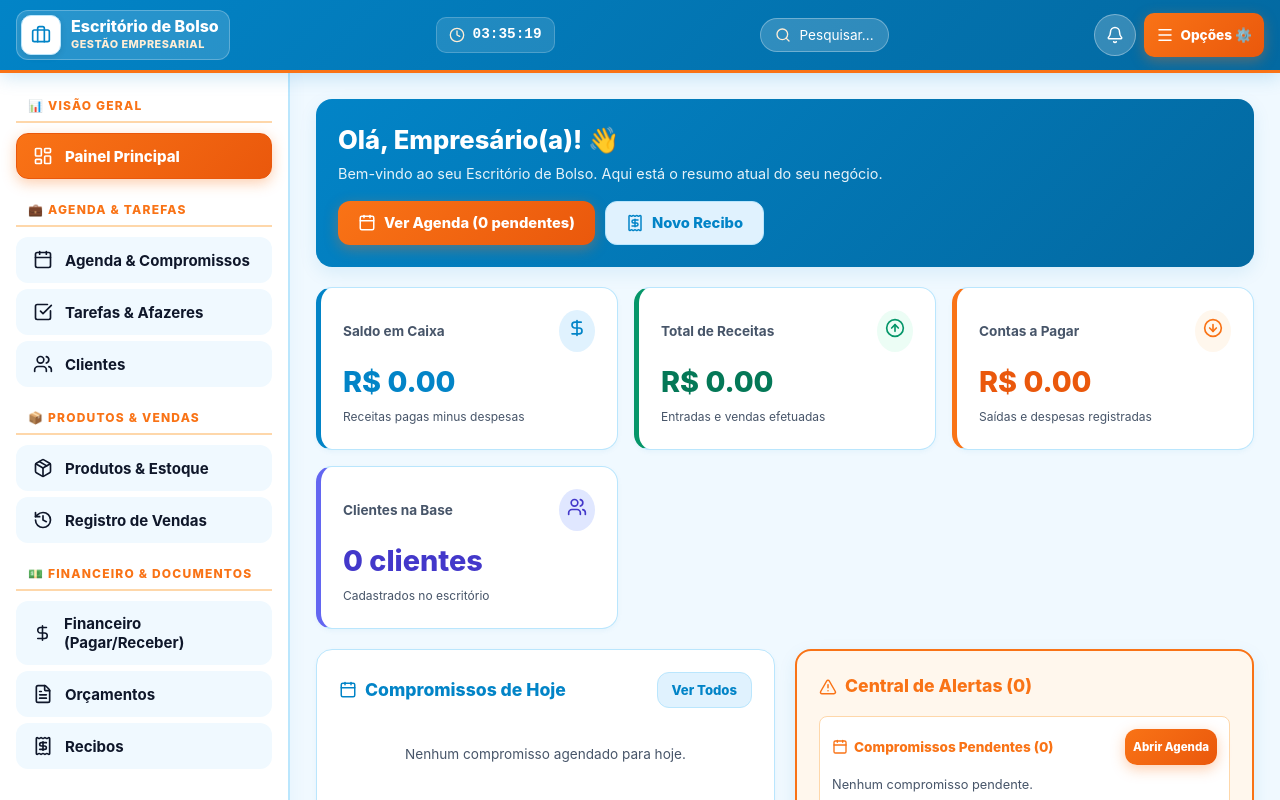
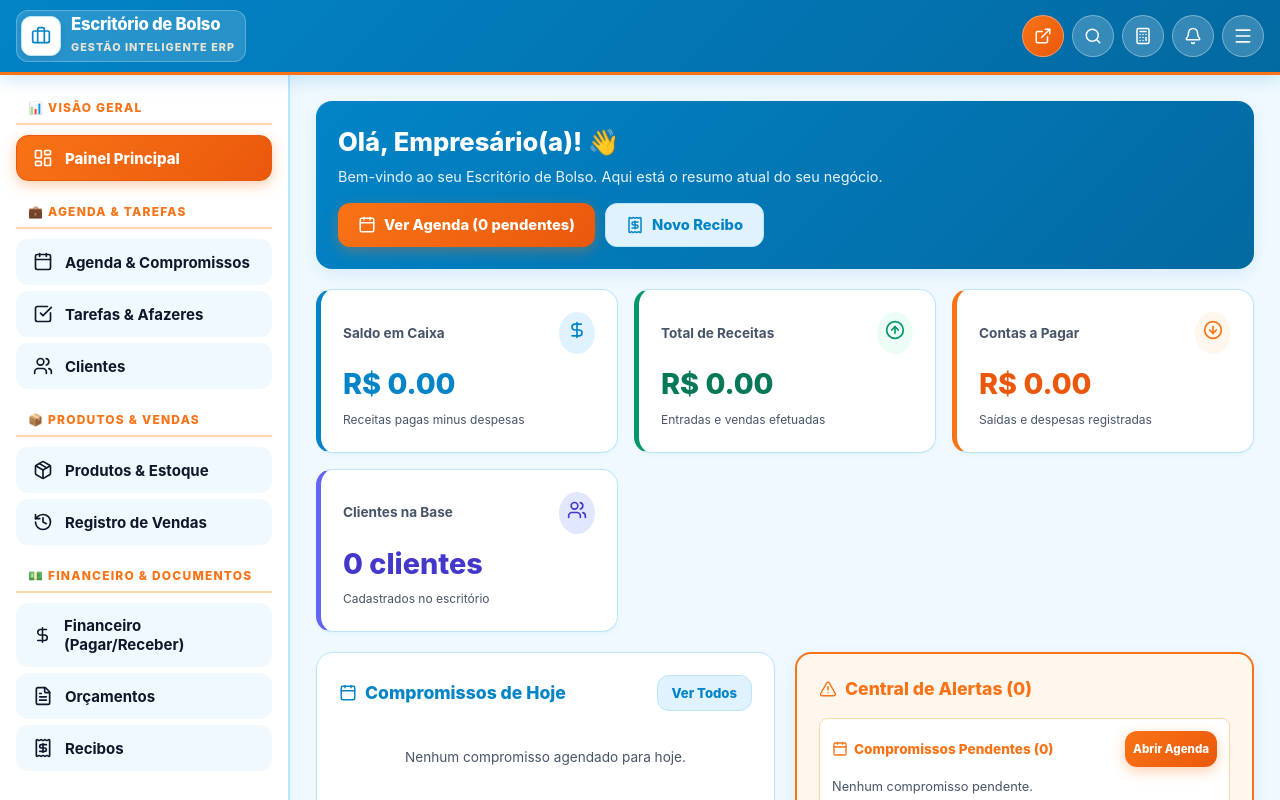
Before and after one commit to GerailtonNeves/Gestor-Agenda, a React (Vite) app: page / in a window 1280 px wide. Shown: the top 800 px of the page. Built offline with nearby package versions, Linux system fonts and the light colour scheme.

Commit message:
Add files via upload

```diff
--- a/src/components/Header.jsx
+++ b/src/components/Header.jsx
@@ -13,7 +13,8 @@ import {
   Menu as MenuIcon,
   X,
   Sparkles,
-  ChevronRight
+  ChevronRight,
+  ExternalLink
 } from 'lucide-react';
 import { licenseApi } from '../utils/licenseUtils';
 
@@ -53,6 +54,10 @@ export default function Header({
     navigator.clipboard.writeText(publicLink);
     setCopiado(true);
     setTimeout(() => setCopiado(false), 3000);
+  };
+
+  const handleAbrirPaginaPublica = () => {
+    window.open(publicLink, '_blank');
   };
 
   return (
@@ -99,134 +104,77 @@ export default function Header({
               <Briefcase size={20} style={{ color: 'var(--blue-primary)' }} />
             )}
           </div>
-
-          <div style={{ overflow: 'hidden' }}>
-            <div style={{ fontSize: '1rem', fontWeight: 800, color: '#ffffff', lineHeight: 1.2, whiteSpace: 'nowrap', overflow: 'hidden', textOverflow: 'ellipsis' }}>
-              <span>{empresa.nomeFantasia || 'Escritório de Bolso'}</span>
-            </div>
-            <div style={{ fontSize: '0.68rem', fontWeight: 800, color: '#ffedd5', textTransform: 'uppercase', letterSpacing: '0.5px', whiteSpace: 'nowrap' }}>
-              <span>Gestão Empresarial</span>
-            </div>
+          <div>
+            <h1 className="topbar-title" style={{ fontSize: '1.05rem', margin: 0, lineHeight: '1.1', whiteSpace: 'nowrap', overflow: 'hidden', textOverflow: 'ellipsis' }}>
+              {empresa.razaoSocial || empresa.nomeFantasia || 'Escritório de Bolso'}
+            </h1>
+            <span className="topbar-subtitle" style={{ fontSize: '0.68rem', opacity: 0.9 }}>
+              {empresa.ramoAtividade || 'Gestão Inteligente ERP'}
+            </span>
           </div>
         </div>
 
-        {/* Relógio Digital Visible (Apenas em telas de computador maiores) */}
-        <div
-          className="desktop-only-clock"
-          title="Relógio Digital Sincronizado"
-          style={{
-            display: 'flex',
-            alignItems: 'center',
-            gap: '8px',
-            background: 'rgba(255, 255, 255, 0.12)',
-            padding: '6px 12px',
-            borderRadius: '10px',
-            border: '1px solid rgba(255, 255, 255, 0.2)'
-          }}
+        {/* Ações Rápidas no Topo */}
+        <div className="topbar-actions" style={{ display: 'flex', alignItems: 'center', gap: '8px' }}>
+          {/* BOTÃO COMPACTO OPÇÕES ⚙️ (ABRE O MENU DROPDOWN ELEGANTE) */}
+          <button
+            className="btn btn-sm btn-orange mobile-only-btn"
+            onClick={() => setMenuRapidoOpen(true)}
+            style={{ fontWeight: 800, padding: '6px 12px', borderRadius: '10px', fontSize: '0.85rem' }}
           >
-          <Clock size={16} style={{ color: '#ffedd5' }} />
-          <span style={{ fontWeight: 800, fontSize: '0.9rem', color: '#ffffff', fontFamily: 'monospace' }}>{formatHora(horaAtual)}</span>
-        </div>
+            Opções ⚙️
+          </button>
 
-        {/* Pesquisa Global Trigger */}
-        <div
-          className="desktop-only-search"
-          onClick={onOpenSearch}
-          title="Pesquisar Qualquer Coisa no Sistema"
-          style={{
-            display: 'flex',
-            alignItems: 'center',
-            gap: '8px',
-            background: 'rgba(255, 255, 255, 0.18)',
-            padding: '6px 14px',
-            borderRadius: '20px',
-            border: '1px solid rgba(255, 255, 255, 0.3)',
-            cursor: 'pointer',
-            color: '#ffffff',
-            fontSize: '0.85rem'
-          }}
+          {/* BOTÃO LINK PÚBLICO RAPIDO (DESKTOP) */}
+          <button
+            className="action-btn-circle desktop-only-search"
+            onClick={handleAbrirPaginaPublica}
+            title="Abrir Página Pública de Agendamentos em Nova Aba"
+            style={{ background: 'var(--orange-gradient)' }}
           >
-          <Search size={16} style={{ color: '#ffedd5' }} />
-          <span>Pesquisar...</span>
-        </div>
+            <ExternalLink size={18} />
+          </button>
 
-        {/* Botões de Ação Direta no Topo */}
-        <div style={{ display: 'flex', alignItems: 'center', gap: '8px' }}>
-          {/* Lupa em Celular */}
-          <button
-            type="button"
-            className="action-btn-circle mobile-only-btn"
-            onClick={onOpenSearch}
-            title="Pesquisar"
-          >
+          <button className="action-btn-circle desktop-only-search" onClick={onOpenSearch} title="Busca Global no Sistema (Ctrl + K)">
             <Search size={18} />
           </button>
 
-          {/* Alertas & Notificações */}
-          <button
-            type="button"
-            className="action-btn-circle"
-            onClick={onOpenNotifications}
-            title="Alertas & Notificações"
-          >
-            <Bell size={18} />
-            {notificationCount > 0 && (
-              <span className="badge-count">
-                {notificationCount}
-              </span>
-            )}
+          <button className="action-btn-circle desktop-only-clock" onClick={onOpenCalc} title="Calculadora Comercial">
+            <Calculator size={18} />
           </button>
 
-          {/* BOTÃO PRINCIPAL DE MENU RÁPIDO COM TODAS AS OPÇÕES DENTRO */}
+          <button className="action-btn-circle" onClick={onOpenNotifications} title="Central de Alertas e Notificações">
+            <Bell size={18} />
+            {notificationCount > 0 && <span className="badge-count">{notificationCount}</span>}
+          </button>
+
           <button
-            type="button"
-            className="btn btn-orange"
+            className="action-btn-circle desktop-only-search"
             onClick={() => setMenuRapidoOpen(true)}
-            style={{
-              padding: '6px 12px',
-              fontSize: '0.85rem',
-              fontWeight: 800,
-              display: 'flex',
-              alignItems: 'center',
-              gap: '6px',
-              borderRadius: '10px',
-              boxShadow: 'var(--shadow-orange-btn)'
-            }}
-            title="Abrir Menu com Instalar App, Link Público, Licença e Mais"
+            title="Abrir Todas as Opções do Sistema ⚙️"
           >
-            <MenuIcon size={18} />
-            <span style={{ display: 'inline' }}>Opções ⚙️</span>
+            <MenuIcon size={20} />
           </button>
         </div>
       </header>
 
-      {/* MODAL / MENU DROPDOWN DE OPÇÕES ESCONDIDAS */}
+      {/* MODAL DROPDOWN ELEGANTE DE TODAS AS OPÇÕES ⚙️ */}
       {menuRapidoOpen && (
-        <div className="modal-overlay" onClick={() => setMenuRapidoOpen(false)} style={{ zIndex: 3500 }}>
+        <div className="modal-overlay" onClick={() => setMenuRapidoOpen(false)}>
           <div
             className="modal-content"
             onClick={(e) => e.stopPropagation()}
-            style={{
-              maxWidth: '480px',
-              padding: '20px',
-              borderRadius: '20px',
-              boxShadow: '0 20px 40px rgba(0,0,0,0.3)',
-              background: '#ffffff'
-            }}
+            style={{ maxWidth: '440px', padding: '20px', borderRadius: '20px', border: '2px solid var(--orange-primary)' }}
           >
-            <div className="modal-header" style={{ marginBottom: '16px' }}>
-              <h3 className="modal-title" style={{ display: 'flex', alignItems: 'center', gap: '8px', color: 'var(--blue-primary)', fontSize: '1.15rem' }}>
-                <Sparkles size={22} style={{ color: 'var(--orange-primary)' }} /> Opções Rápidas do Sistema
+            <div className="modal-header" style={{ marginBottom: '16px', paddingBottom: '10px' }}>
+              <h3 className="modal-title" style={{ color: 'var(--orange-primary)', display: 'flex', alignItems: 'center', gap: '8px' }}>
+                <Sparkles size={22} /> Opções & Ferramentas ⚙️
               </h3>
-              <button className="action-btn-circle" onClick={() => setMenuRapidoOpen(false)}>
-                <X size={16} />
-              </button>
+              <button className="action-btn-circle" onClick={() => setMenuRapidoOpen(false)}>✕</button>
             </div>
 
-            {/* Lista de Opções Organizadas em Botões Elegantes */}
             <div style={{ display: 'flex', flexDirection: 'column', gap: '10px' }}>
-              {/* 1. INSTALAR APPLICATIVO NO CELULAR OU PC */}
-              {onInstallPWA && (
+              {/* 1. INSTALAR APLICATIVO NATIVO PWA */}
               <button
                 type="button"
                 onClick={() => {
@@ -237,36 +185,60 @@ export default function Header({
                   display: 'flex',
                   alignItems: 'center',
                   justify: 'space-between',
-                    background: 'linear-gradient(135deg, #059669 0%, #10b981 100%)',
-                    color: '#ffffff',
-                    border: 'none',
+                  background: '#ecfdf5',
+                  color: '#047857',
+                  border: '1.5px solid #6ee7b7',
                   padding: '14px 16px',
                   borderRadius: '12px',
                   fontWeight: 800,
                   fontSize: '0.95rem',
-                    cursor: 'pointer',
-                    boxShadow: '0 4px 12px rgba(16, 185, 129, 0.3)'
+                  cursor: 'pointer'
                 }}
               >
                 <div style={{ display: 'flex', alignItems: 'center', gap: '10px' }}>
-                    <Smartphone size={20} />
-                    <span>📱 Instalar Aplicativo no Celular / PC</span>
+                  <Smartphone size={22} style={{ color: '#10b981' }} />
+                  <span>📱 Instalar Aplicativo no Dispositivo</span>
                 </div>
                 <ChevronRight size={18} />
               </button>
-              )}
 
-              {/* 2. LINK DE AGENDAMENTO PÚBLICO */}
+              {/* 2. ABRIR PAGINA PUBLICA EM NOVA ABA */}
               <button
                 type="button"
                 onClick={() => {
-                  handleCopiarLinkPublico();
+                  setMenuRapidoOpen(false);
+                  handleAbrirPaginaPublica();
                 }}
                 style={{
                   display: 'flex',
                   alignItems: 'center',
                   justify: 'space-between',
-                  background: copiado ? '#059669' : 'var(--orange-gradient)',
+                  background: 'var(--blue-ice-bg)',
+                  color: 'var(--blue-primary)',
+                  border: '1.5px solid var(--blue-border)',
+                  padding: '14px 16px',
+                  borderRadius: '12px',
+                  fontWeight: 800,
+                  fontSize: '0.95rem',
+                  cursor: 'pointer'
+                }}
+              >
+                <div style={{ display: 'flex', alignItems: 'center', gap: '10px' }}>
+                  <ExternalLink size={20} style={{ color: 'var(--blue-primary)' }} />
+                  <span>🌐 Abrir Página Pública de Agendamento</span>
+                </div>
+                <ChevronRight size={18} />
+              </button>
+
+              {/* 3. COPIAR LINK PÚBLICO */}
+              <button
+                type="button"
+                onClick={handleCopiarLinkPublico}
+                style={{
+                  display: 'flex',
+                  alignItems: 'center',
+                  justify: 'space-between',
+                  background: 'var(--orange-gradient)',
                   color: '#ffffff',
                   border: 'none',
                   padding: '14px 16px',
@@ -279,12 +251,12 @@ export default function Header({
               >
                 <div style={{ display: 'flex', alignItems: 'center', gap: '10px' }}>
                   {copiado ? <Check size={20} /> : <LinkIcon size={20} />}
-                  <span>{copiado ? 'Link Copiado para a Área de Transferência! 📋' : '🔗 Copiar Link de Agendamento Público'}</span>
+                  <span>{copiado ? 'Link Copiado! 📋' : '🔗 Copiar Link de Agendamento'}</span>
                 </div>
                 <ChevronRight size={18} />
               </button>
 
-              {/* 3. GERENCIADOR DE LICENÇA */}
+              {/* 4. GERENCIADOR DE LICENÇA */}
               <button
                 type="button"
                 onClick={() => {
@@ -307,12 +279,12 @@ export default function Header({
               >
                 <div style={{ display: 'flex', alignItems: 'center', gap: '10px' }}>
                   <Key size={20} style={{ color: 'var(--orange-primary)' }} />
-                  <span>Chave de Licença: <strong>{lic.diasValidade >= 9000 ? 'Vitalícia ⭐' : `${diasRestantes} dias restantes`}</strong></span>
+                  <span>Chave de Licença: <strong>{lic.diasValidade >= 9000 ? 'Vitalícia ⭐' : `${diasRestantes} dias`}</strong></span>
                 </div>
                 <ChevronRight size={18} />
               </button>
 
-              {/* 4. RELÓGIO DIGITAL & DATA */}
+              {/* 5. RELÓGIO DIGITAL & DATA */}
               <div
                 style={{
                   display: 'flex',
@@ -337,7 +309,7 @@ export default function Header({
                 </div>
               </div>
 
-              {/* 5. CALCULADORA COMERCIAL */}
+              {/* 6. CALCULADORA COMERCIAL */}
               <button
                 type="button"
                 onClick={() => {
@@ -350,7 +322,7 @@ export default function Header({
                   justify: 'space-between',
                   background: '#ffffff',
                   color: 'var(--text-main)',
-                  border: '1.5px solid #cbd5e1',
+                  border: '1.5px solid var(--border-color)',
                   padding: '12px 16px',
                   borderRadius: '12px',
                   fontWeight: 700,
@@ -359,13 +331,13 @@ export default function Header({
                 }}
               >
                 <div style={{ display: 'flex', alignItems: 'center', gap: '10px' }}>
-                  <Calculator size={18} style={{ color: 'var(--orange-primary)' }} />
+                  <Calculator size={18} style={{ color: 'var(--blue-primary)' }} />
                   <span>Calculadora Comercial</span>
                 </div>
                 <ChevronRight size={18} />
               </button>
 
-              {/* 6. DADOS DA MINHA EMPRESA */}
+              {/* 7. CONFIGURAR MINHA EMPRESA */}
               <button
                 type="button"
                 onClick={() => {
@@ -378,7 +350,7 @@ export default function Header({
                   justify: 'space-between',
                   background: '#ffffff',
                   color: 'var(--text-main)',
-                  border: '1.5px solid #cbd5e1',
+                  border: '1.5px solid var(--border-color)',
                   padding: '12px 16px',
                   borderRadius: '12px',
                   fontWeight: 700,
@@ -387,8 +359,8 @@ export default function Header({
                 }}
               >
                 <div style={{ display: 'flex', alignItems: 'center', gap: '10px' }}>
-                  <Building size={18} style={{ color: 'var(--blue-primary)' }} />
-                  <span>Minha Empresa (Logo, CNPJ & Chave PIX)</span>
+                  <Building size={18} style={{ color: 'var(--orange-primary)' }} />
+                  <span>Minha Empresa (Logo / Dados)</span>
                 </div>
                 <ChevronRight size={18} />
               </button>
```
Also changed, not shown: src/App.jsx (+21 -8 lines). Lines whose indentation alone changed are shown as unchanged.
